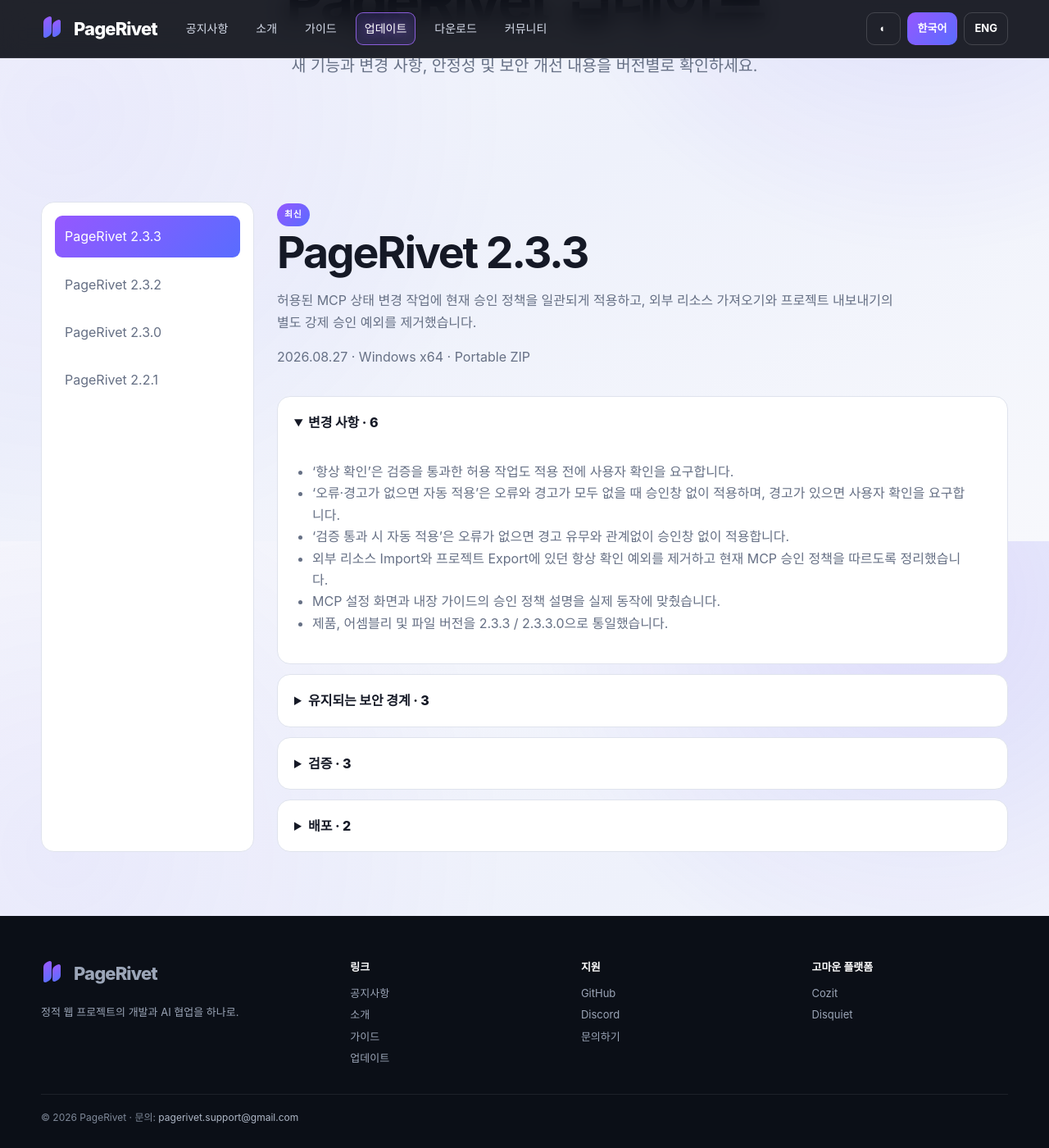
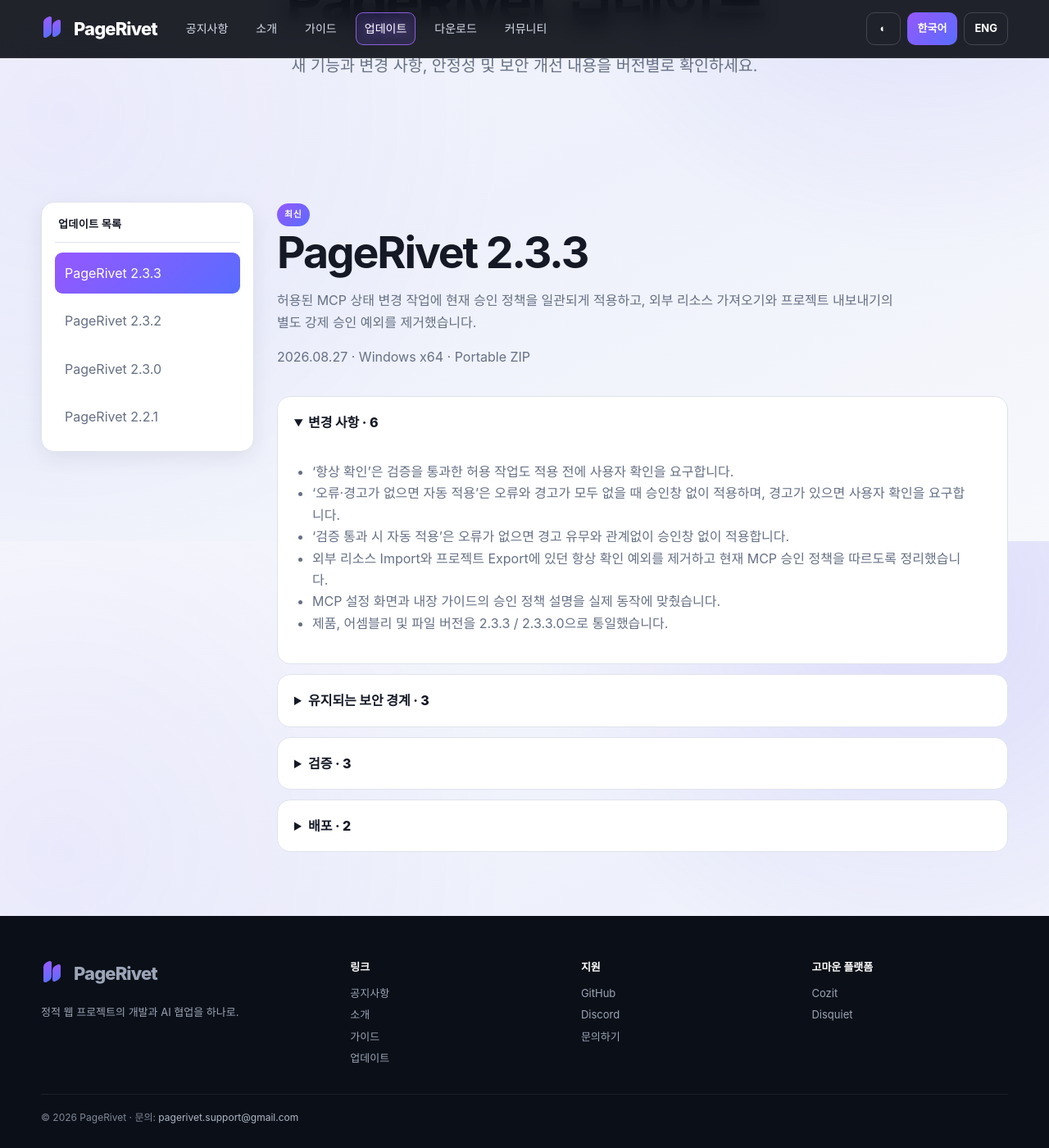
Before and after one commit to PageRivet/PageRivet.github.io, a Jekyll site: the page built from update.md, in a window 1280 px wide and 1400 px high, scrolled down 240 px. Shown: the whole window at 82% size. Built offline with Jekyll 4.4.1, drawn with Linux system fonts in a browser that asks for light colours.

Commit message:
Add files via upload

```diff
--- a/_data/site.yml
+++ b/_data/site.yml
@@ -7,4 +7,4 @@
 support_email: mailto:pagerivet.support@gmail.com
 cozit_url: https://cozit.app/
 disquiet_url: https://disquiet.io/
-asset_revision: "2026-08-27-10"
+asset_revision: "2026-08-27-14"
--- a/_sass/base/_base.scss
+++ b/_sass/base/_base.scss
@@ -139,6 +139,7 @@
   scroll-behavior: auto;
 }
 
+
 #main-content.page-router-forward {
   --page-router-exit-x: clamp(-220px, -12vw, -72px);
   --page-router-enter-x: clamp(72px, 12vw, 220px);
--- a/_sass/pages/_section-workspace.scss
+++ b/_sass/pages/_section-workspace.scss
@@ -145,6 +145,23 @@
 .update-version-list {
   position: sticky;
   top: 94px;
+  z-index: 4;
+  align-self: start;
+  gap: 12px;
+  box-shadow: var(--shadow-sm);
+}
+
+.update-version-list > strong {
+  padding: 0 4px 10px;
+  color: var(--color-text);
+  border-bottom: 1px solid var(--color-border);
+  font-size: 0.82rem;
+  letter-spacing: 0.02em;
+}
+
+.update-version-buttons {
+  display: grid;
+  gap: 8px;
 }
 
 .update-stage {
@@ -197,7 +214,8 @@
     position: static;
   }
 
-  .section-subnav-list {
+  .section-subnav-list,
+  .update-version-buttons {
     grid-template-columns: repeat(3, minmax(0, 1fr));
   }
 
@@ -231,7 +249,7 @@
     padding: 24px 20px;
   }
 
-  .update-version-list {
+  .update-version-buttons {
     grid-template-columns: repeat(2, minmax(0, 1fr));
   }
 }
--- a/assets/js/core/translations.mjs
+++ b/assets/js/core/translations.mjs
@@ -11,6 +11,7 @@
   "about.nav.overview": { ko: "PageRivet 소개", en: "About PageRivet" },
   "about.nav.features": { ko: "주요 기능", en: "Core Features" },
   "about.nav.mcp": { ko: "MCP & AI 협업", en: "MCP & AI Collaboration" },
+  "update.nav.title": { ko: "업데이트 목록", en: "Update List" },
   "notice.eyebrow": { ko: "NOTICE", en: "NOTICE" },
   "notice.title": { ko: "공지사항", en: "Notices" },
   "notice.description": { ko: "PageRivet의 새로운 소식과 중요한 안내를 한곳에서 확인하세요.", en: "Find the latest PageRivet news and important announcements in one place." },
--- a/assets/js/features/update-log.mjs
+++ b/assets/js/features/update-log.mjs
@@ -127,11 +127,16 @@
     button.addEventListener("click", async function () {
       if (index === currentVersionIndex || updateTransitioning) return;
 
+      const versionButtons = container.querySelectorAll(".update-version-button");
+      versionButtons.forEach(function (item) {
+        item.classList.toggle("is-active", item === button);
+      });
+
       const changed = await selectVersion(stage, entry.file, index, true);
 
-      if (changed) {
-        container.querySelectorAll(".update-version-button").forEach(function (item) {
-          item.classList.toggle("is-active", item === button);
+      if (!changed) {
+        versionButtons.forEach(function (item, itemIndex) {
+          item.classList.toggle("is-active", itemIndex === currentVersionIndex);
         });
       }
     });
--- a/assets/js/ui/page-navigation.mjs
+++ b/assets/js/ui/page-navigation.mjs
@@ -44,7 +44,14 @@
   }
 
   const rawHref = link.getAttribute("href");
-  if (!rawHref || rawHref === "#" || rawHref.startsWith("javascript:")) return null;
+  if (
+    !rawHref ||
+    rawHref === "#" ||
+    rawHref.startsWith("#") ||
+    rawHref.startsWith("javascript:")
+  ) {
+    return null;
+  }
 
   const url = new URL(link.href, window.location.href);
   if (!isPageUrl(url)) return null;
@@ -136,6 +143,11 @@
   }
 }
 
+function getPageKeyFromUrl(url) {
+  const fileName = url.pathname.split("/").pop() || "index.html";
+  return fileName.replace(/\.html?$/i, "") || "home";
+}
+
 function getPageKey(nextDocument, url) {
   const activeNavigation = nextDocument.querySelector(
     '.site-header [data-nav-id][aria-current="page"]'
@@ -145,8 +157,7 @@
     return activeNavigation.dataset.navId;
   }
 
-  const fileName = url.pathname.split("/").pop() || "index.html";
-  return fileName.replace(/\.html?$/i, "") || "home";
+  return getPageKeyFromUrl(url);
 }
 
 function getCurrentPageKey() {
@@ -378,6 +389,12 @@
   document.addEventListener("focusin", prefetchLink);
 
   window.addEventListener("popstate", function () {
-    navigate(new URL(window.location.href), false, onPageChange);
+    const url = new URL(window.location.href);
+
+    if (getPageKeyFromUrl(url) === getCurrentPageKey()) {
+      return;
+    }
+
+    navigate(url, false, onPageChange);
   });
 }
--- a/index.html
+++ b/index.html
@@ -33,6 +33,6 @@
     <p>현재 Jekyll 원본과 공통 데이터를 미리보기용 HTML로 조립하고 있습니다.</p>
     <noscript>미리보기에는 JavaScript가 필요합니다.</noscript>
   </main>
-  <script src="script.js?rev=preview-2026-08-27-6" defer></script>
+  <script src="script.js?rev=preview-2026-08-27-7" defer></script>
 </body>
 </html>
--- a/update.md
+++ b/update.md
@@ -10,7 +10,10 @@
 
 <section class="content-section">
   <div class="wrap update-layout">
-    <aside class="update-version-list" data-update-version-list aria-label="버전별 업데이트" aria-live="polite"><div class="data-status">업데이트 목록을 불러오는 중입니다.</div></aside>
+    <aside class="update-version-list" aria-label="버전별 업데이트">
+      <strong data-i18n="update.nav.title">업데이트 목록</strong>
+      <div class="update-version-buttons" data-update-version-list aria-live="polite"><div class="data-status">업데이트 목록을 불러오는 중입니다.</div></div>
+    </aside>
     <div class="update-stage" data-update-stage>
       <div class="update-details" data-update-details><div class="data-status">업데이트 내용을 불러오는 중입니다.</div></div>
     </div>
```
Also changed, not shown: script.js (+8 -1 lines).
